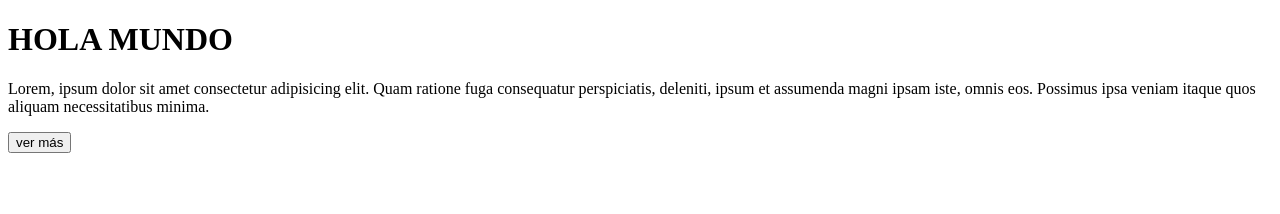
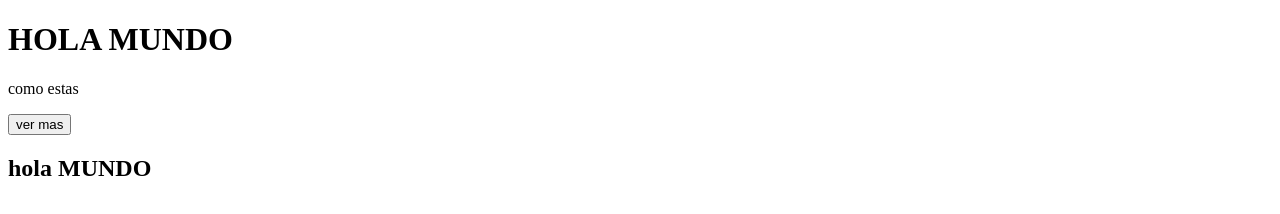
Before and after one commit to Alejandrafb/clase13-github, a plain HTML site: page index.html in a window 1280 px wide. Drawn offline with Linux system fonts and the light colour scheme.

Commit message:
agregue parrafos

```diff
--- a/index.html
+++ b/index.html
@@ -8,7 +8,9 @@
 </head>
 <body>
     <h1>HOLA MUNDO</h1>
-    <P>Lorem, ipsum dolor sit amet consectetur adipisicing elit. Quam ratione fuga consequatur perspiciatis, deleniti, ipsum et assumenda magni ipsam iste, omnis eos. Possimus ipsa veniam itaque quos aliquam necessitatibus minima.</P>
-    <button>ver más</button>
+    <P>como estas</p>
+        <button>ver mas</button>
+        <h2>hola MUNDO</h2>
+
 </body>
 </html>
```
